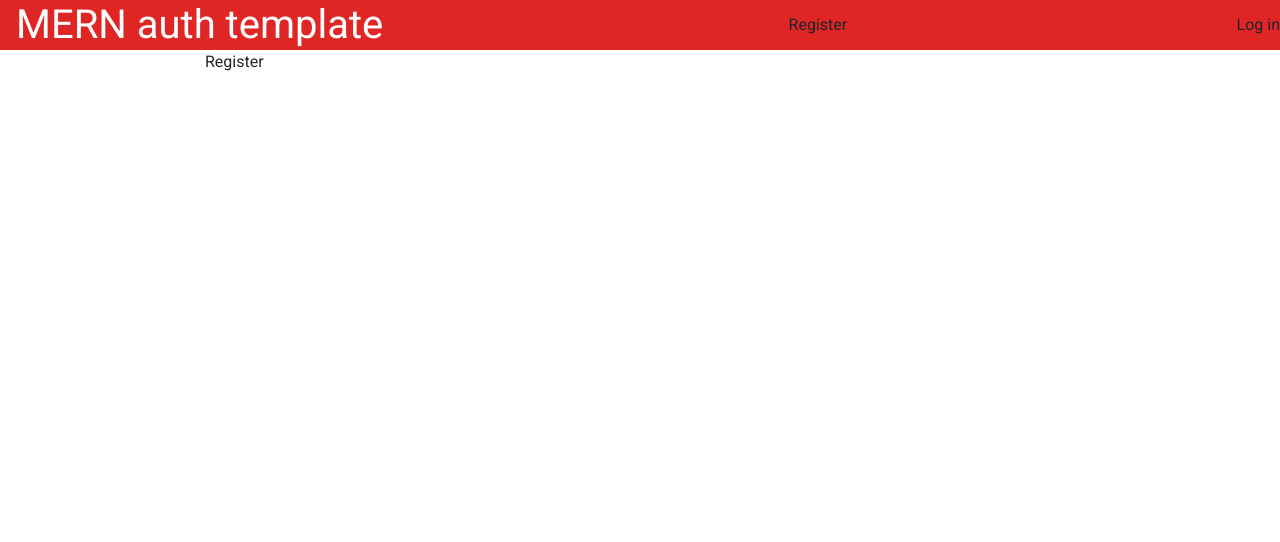
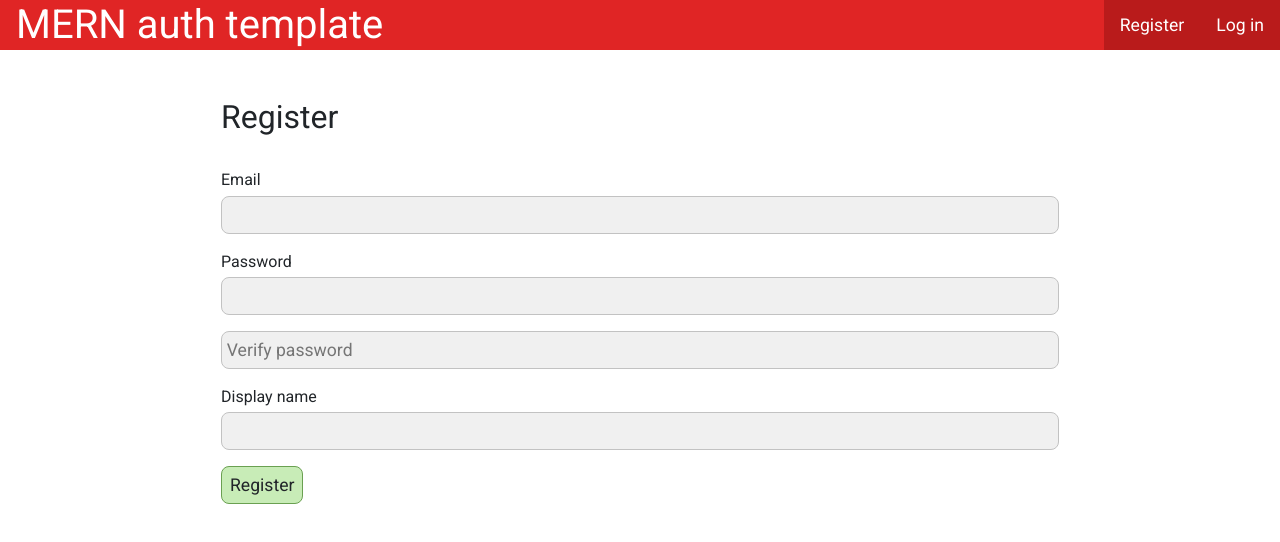
Before and after one commit to ravindrakumarkumawat/pdf-uploader, a React (Create React App) app in the folder client/: page /register in a window 1280 px wide. Shown: the top 542 px of the page. Built offline with nearby package versions, Linux system fonts and the light colour scheme; no server answers.

Commit message:
login and register is done

```diff
--- a/client/src/components/auth/AuthOptions.js
+++ b/client/src/components/auth/AuthOptions.js
@@ -1,18 +1,32 @@
-import React from 'react'
+import React, { useContext } from "react"
 import { useHistory } from "react-router-dom"
+import UserContext from "../../context/UserContext"
 
-const AuthOptions = () => {
+export default function AuthOptions() {
+  const { userData, setUserData } = useContext(UserContext)
+
   const history = useHistory()
 
   const register = () => history.push("/register")
   const login = () => history.push("/login")
+  const logout = () => {
+    setUserData({
+      token: undefined,
+      user: undefined,
+    })
+    localStorage.setItem("auth-token", "")
+  }
 
   return (
-    <>
-      <button onClick={register}>Register</button>
-      <button onClick={login}>Log in</button>
-    </>
+    <nav className="auth-options">
+      {userData.user ? (
+        <button onClick={logout}>Log out</button>
+      ) : (
+        <>
+          <button onClick={register}>Register</button>
+          <button onClick={login}>Log in</button>
+        </>
+      )}
+    </nav>
   )
 }
-
-export default AuthOptions
--- a/client/src/components/auth/Login.js
+++ b/client/src/components/auth/Login.js
@@ -1,11 +1,58 @@
-import React from 'react'
+import React, { useState, useContext } from "react"
+import { useHistory } from "react-router-dom"
+import UserContext from "../../context/UserContext"
+import Axios from "axios"
+import ErrorNotice from "../misc/ErrorNotice"
 
-const Login = () => {
+export default function Login() {
+  const [email, setEmail] = useState()
+  const [password, setPassword] = useState()
+  const [error, setError] = useState()
+
+  const { setUserData } = useContext(UserContext)
+  const history = useHistory()
+
+  const submit = async (e) => {
+    e.preventDefault()
+    try {
+      const loginUser = { email, password }
+      const loginRes = await Axios.post(
+        "http://localhost:5000/users/login",
+        loginUser
+      )
+      setUserData({
+        token: loginRes.data.token,
+        user: loginRes.data.user,
+      })
+      localStorage.setItem("auth-token", loginRes.data.token)
+      history.push("/")
+    } catch (err) {
+      err.response.data.msg && setError(err.response.data.msg)
+    }
+  }
   return (
-    <div>
-      Login
+    <div className="page">
+      <h2>Log in</h2>
+      {error && (
+        <ErrorNotice message={error} clearError={() => setError(undefined)} />
+      )}
+      <form className="form" onSubmit={submit}>
+        <label htmlFor="login-email">Email</label>
+        <input
+          id="login-email"
+          type="email"
+          onChange={(e) => setEmail(e.target.value)}
+        />
+
+        <label htmlFor="login-password">Password</label>
+        <input
+          id="login-password"
+          type="password"
+          onChange={(e) => setPassword(e.target.value)}
+        />
+
+        <input type="submit" value="Log in" />
+      </form>
     </div>
   )
 }
-
-export default Login
--- a/client/src/components/auth/Register.js
+++ b/client/src/components/auth/Register.js
@@ -1,11 +1,75 @@
-import React from 'react'
+import React, { useState, useContext } from "react"
+import { useHistory } from "react-router-dom"
+import UserContext from "../../context/UserContext"
+import Axios from "axios"
+import ErrorNotice from "../misc/ErrorNotice"
 
-const Register = () => {
+export default function Register() {
+  const [email, setEmail] = useState()
+  const [password, setPassword] = useState()
+  const [passwordCheck, setPasswordCheck] = useState()
+  const [displayName, setDisplayName] = useState()
+  const [error, setError] = useState()
+
+  const { setUserData } = useContext(UserContext)
+  const history = useHistory()
+
+  const submit = async (e) => {
+    e.preventDefault()
+
+    try {
+      const newUser = { email, password, passwordCheck, displayName }
+      await Axios.post("http://localhost:5000/users/register", newUser)
+      const loginRes = await Axios.post("http://localhost:5000/users/login", {
+        email,
+        password,
+      })
+      setUserData({
+        token: loginRes.data.token,
+        user: loginRes.data.user,
+      })
+      localStorage.setItem("auth-token", loginRes.data.token)
+      history.push("/")
+    } catch (err) {
+      err.response.data.msg && setError(err.response.data.msg)
+    }
+  }
+
   return (
-    <div>
-      Register
+    <div className="page">
+      <h2>Register</h2>
+      {error && (
+        <ErrorNotice message={error} clearError={() => setError(undefined)} />
+      )}
+      <form className="form" onSubmit={submit}>
+        <label htmlFor="register-email">Email</label>
+        <input
+          id="register-email"
+          type="email"
+          onChange={(e) => setEmail(e.target.value)}
+        />
+
+        <label htmlFor="register-password">Password</label>
+        <input
+          id="register-password"
+          type="password"
+          onChange={(e) => setPassword(e.target.value)}
+        />
+        <input
+          type="password"
+          placeholder="Verify password"
+          onChange={(e) => setPasswordCheck(e.target.value)}
+        />
+
+        <label htmlFor="register-display-name">Display name</label>
+        <input
+          id="register-display-name"
+          type="text"
+          onChange={(e) => setDisplayName(e.target.value)}
+        />
+
+        <input type="submit" value="Register" />
+      </form>
     </div>
   )
 }
-
-export default Register
--- /dev/null
+++ b/client/src/components/misc/ErrorNotice.js
@@ -0,0 +1,10 @@
+import React from "react"
+
+export default function ErrorNotice(props) {
+  return (
+    <div className="error-notice">
+      <span>{props.message}</span>
+      <button onClick={props.clearError}>X</button>
+    </div>
+  )
+}
--- /dev/null
+++ b/client/src/components/pages/Home.js
@@ -0,0 +1,20 @@
+import React, { useContext } from "react"
+import { Link } from "react-router-dom"
+import UserContext from "../../context/UserContext"
+
+export default function Home() {
+  const { userData } = useContext(UserContext)
+
+  return (
+    <div className="page">
+      {userData.user ? (
+        <h1>Welcome {userData.user.displayName}</h1>
+      ) : (
+        <>
+          <h2>You are not logged in</h2>
+          <Link to="/login">Log in</Link>
+        </>
+      )}
+    </div>
+  )
+}
```
Also changed, not shown: client/src/components/layout/Header.js (+3 -6 lines), client/src/pages/Home.js (deleted, +0 -11 lines).
